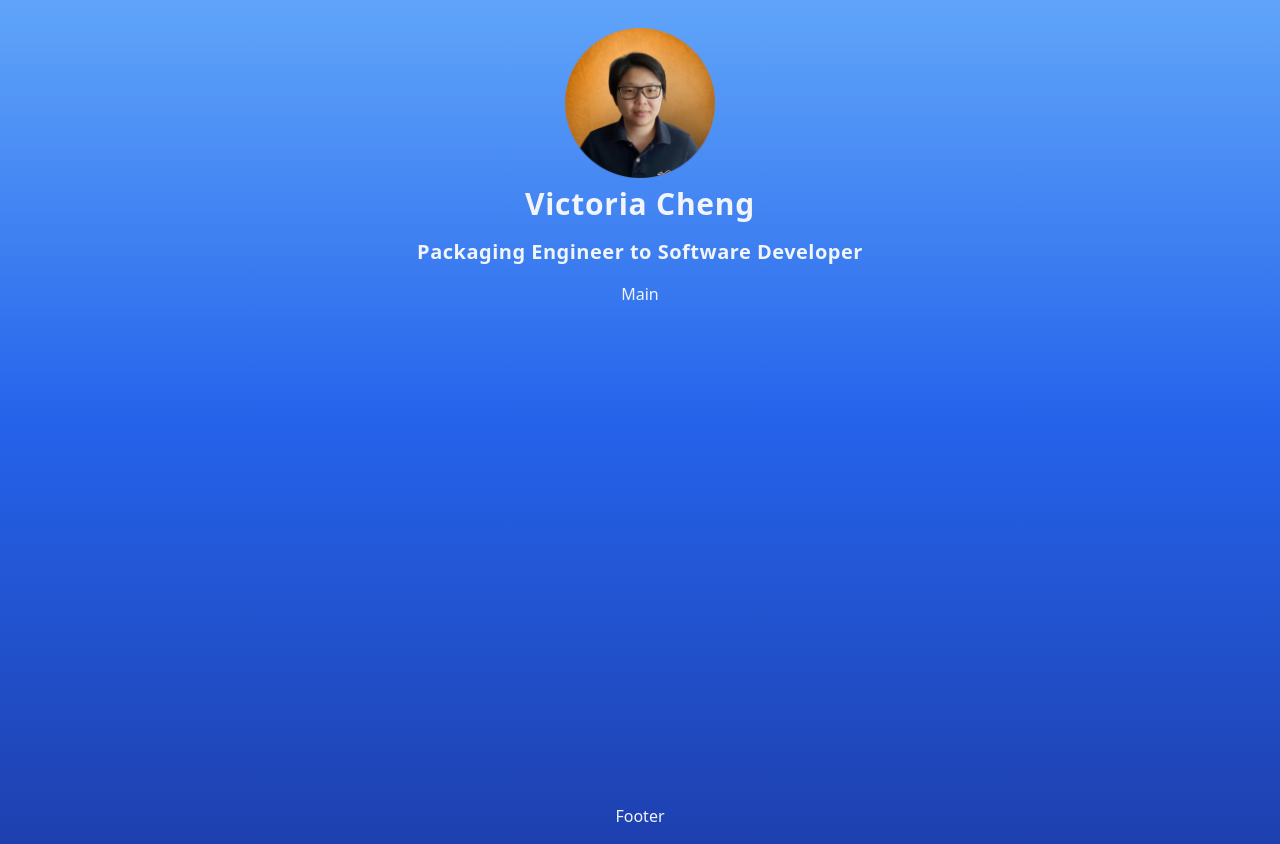
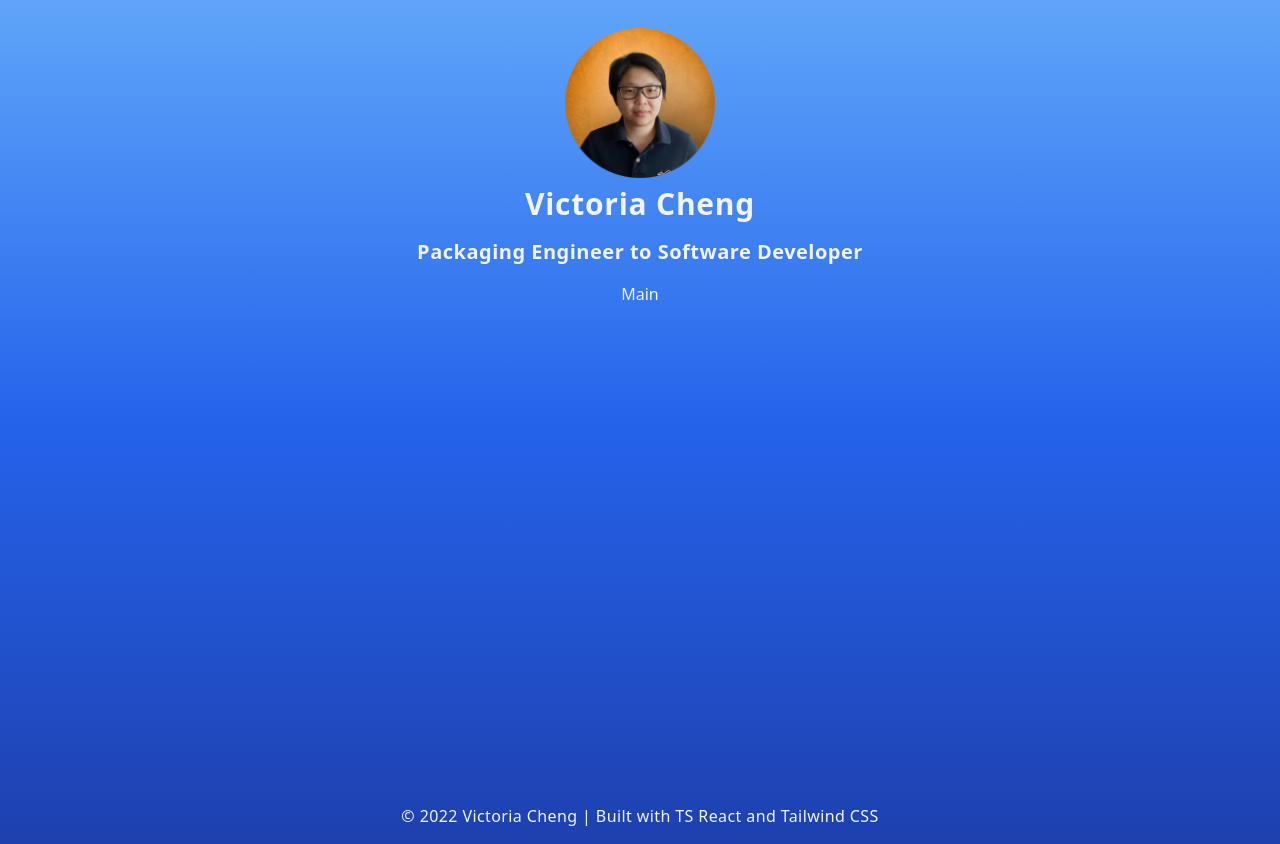
Before and after one commit to victoriacheng15/links-me, a React (Vite) app: page / in a window 1280 px wide. Built offline with nearby package versions, Linux system fonts and the light colour scheme.

Commit message:
feat: add footer (#5)

```diff
--- a/src/components/Footer.tsx
+++ b/src/components/Footer.tsx
@@ -1,7 +1,17 @@
 import React from "react";
 
 function Footer() {
-	return <footer className="mt-auto">Footer</footer>;
+	const year = new Date().getFullYear();
+	const name = "Victoria Cheng";
+	const built = "Built with TS React and Tailwind CSS";
+
+	return (
+		<footer className="mt-auto">
+			<p className=" text-base font-medium text-center tracking-wide">
+				&copy; {year} {name} | {built}
+			</p>
+		</footer>
+	);
 }
 
 export default Footer;
```
